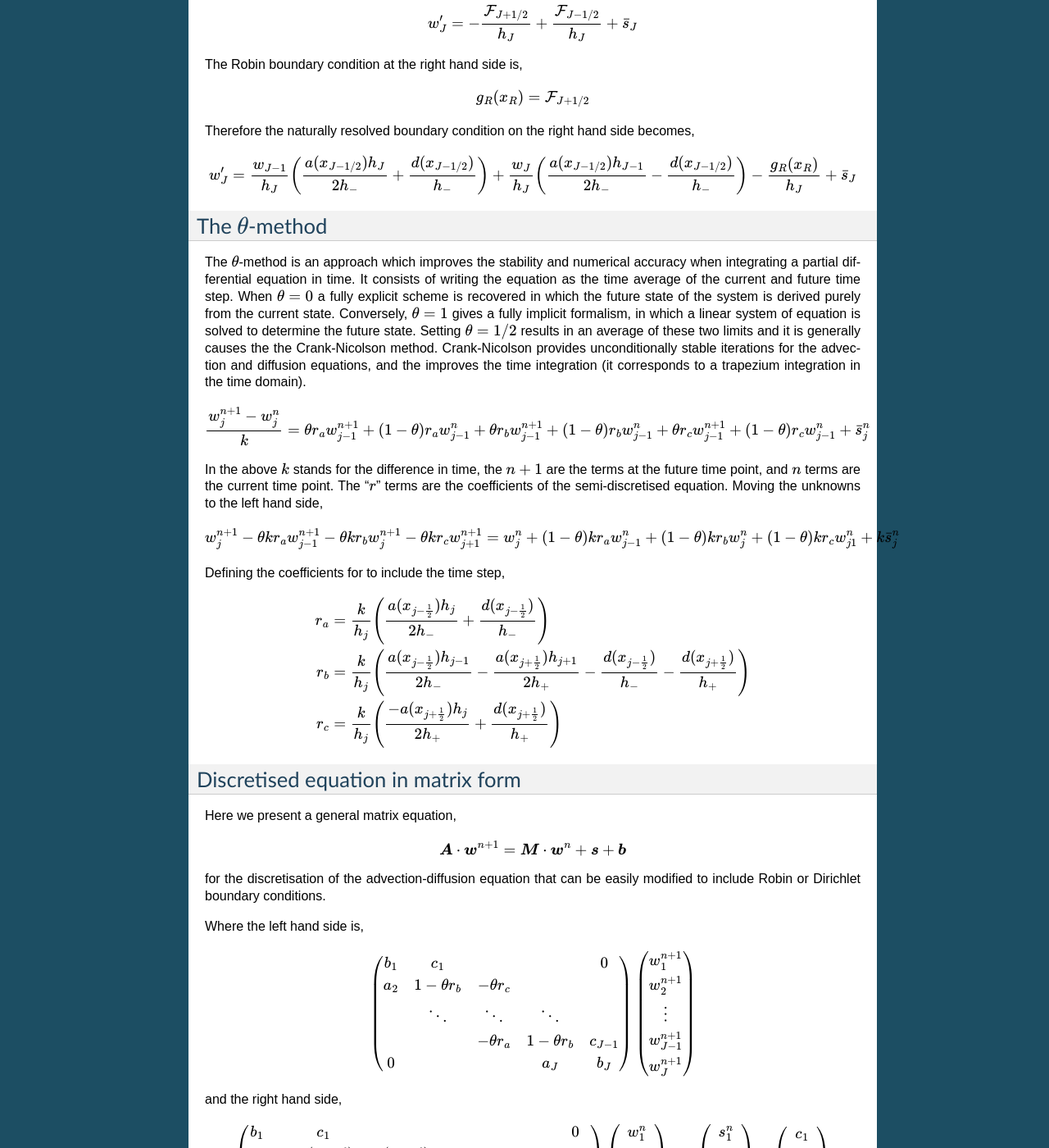
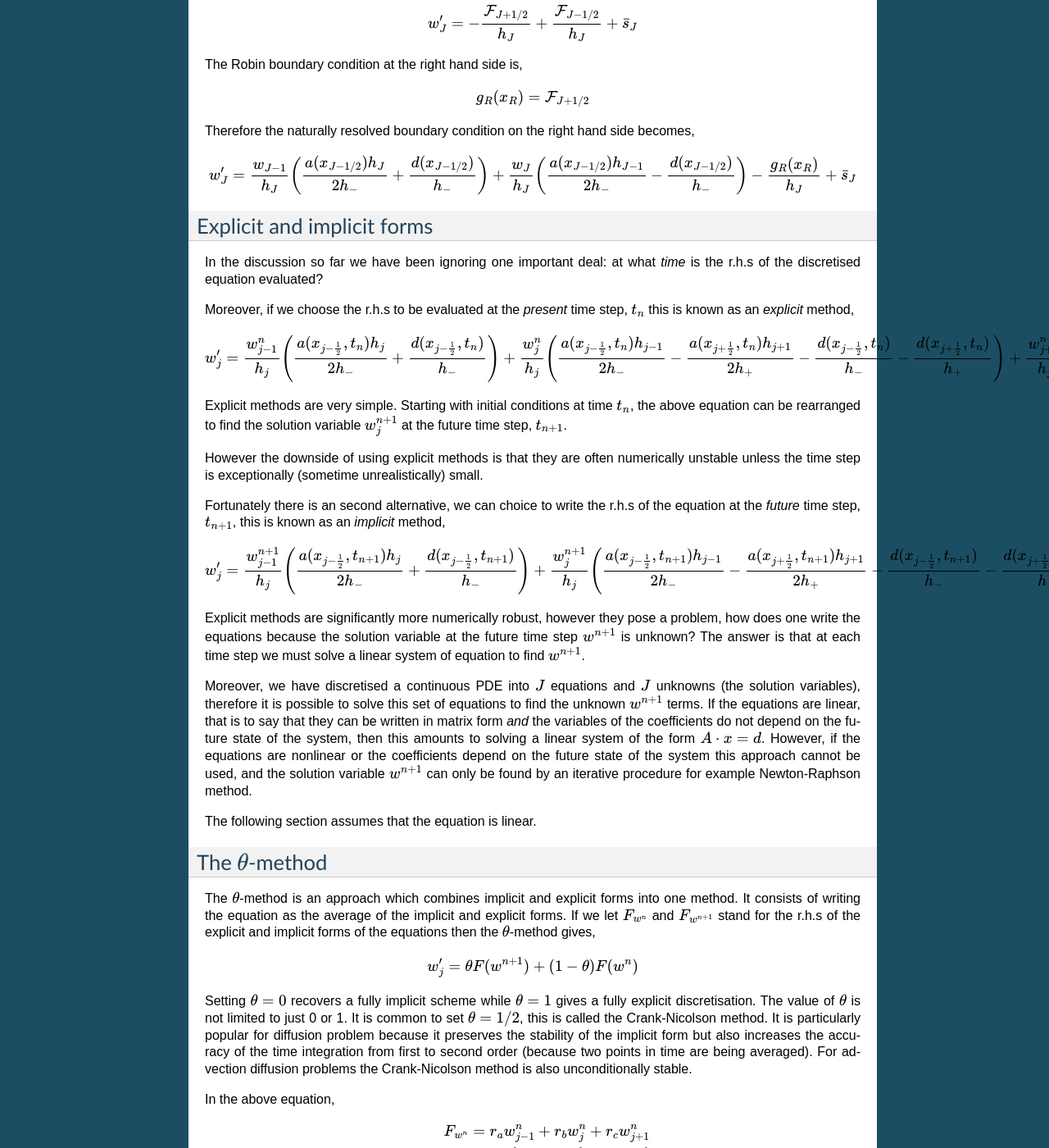
Before and after one commit to danieljfarrell/FVM, a Sphinx documentation site: the page built from source/advection_diffusion.rst, in a window 1280 px wide and 1400 px high, scrolled down 3075 px. Shown: the whole window at 82% size. Built offline with Sphinx 7.4.7, drawn with Linux system fonts in a browser that asks for light colours; some of the changed text lies outside the part shown.

Commit message:
Started to edit the advection diffusion equation notes, added section on explict and implicit forms.

```diff
--- a/source/advection_diffusion.rst
+++ b/source/advection_diffusion.rst
@@ -38,7 +38,7 @@ Substituting the definition of the fluxes into the above equation yields,
 .. math::
 	w_j^{\prime} = \frac{w_{j-1}}{h_j} \left( \frac{a(x_{j-\frac{1}{2}}) h_j}{2h_{-}} + \frac{d(x_{j-\frac{1}{2}})}{h_{-}}\right) + \frac{w_j}{h_j}\left( \frac{a(x_{j-\frac{1}{2}})h_{j-1}}{2h_{-}} - \frac{a(x_{j+\frac{1}{2}})h_{j+1}}{2h_{+}} - 	\frac{d(x_{j-\frac{1}{2}})}{h_{-}} - \frac{d(x_{j+\frac{1}{2}})}{h_{+}}  \right) + \frac{w_{j+1}}{h_j} \left( \frac{-a(x_{j+\frac{1}{2}})h_j}{2h_{+}} + \frac{d(x_{j+\frac{1}{2}})}{h_{+}} \right)
 
-This equation is the *semi-discrete* form.
+This equation is the *semi-discrete* form because the equation has not been discretised in time.
 
 Adaptive upwinding & exponential fitting
 ****************************************
@@ -121,26 +121,58 @@ Therefore the naturally resolved boundary condition on the right hand side becom
 .. math::
 	w_J^{\prime} = \frac{w_{J-1}}{h_J}\left( \frac{a(x_{J-1/2})h_{J}}{2h_{-}} + \frac{d(x_{J-1/2})}{h_{-}} \right) + \frac{w_{J}}{h_J} \left( \frac{a(x_{J-1/2}) h_{J-1}}{2h_{-}} - \frac{d(x_{J-1/2})}{h_{-}} \right) - \frac{g_{R}(x_R)}{h_J} + \bar{s}_J
 
+
+Explicit and implicit forms
+***************************
+
+In the discussion so far we have been ignoring one important deal: at what *time* is the r.h.s of the discretised equation evaluated?
+
+Moreover, if we choose the r.h.s to be evaluated at the *present* time step, :math:`t_n` this is known as an *explicit* method,
+
+.. math::
+	w_j^{\prime} = \frac{w_{j-1}^{n}}{h_j} \left( \frac{a(x_{j-\frac{1}{2}},t_n) h_j}{2h_{-}} + \frac{d(x_{j-\frac{1}{2}}, t_n)}{h_{-}}\right) + \frac{w_j^n}{h_j}\left( \frac{a(x_{j-\frac{1}{2}},t_n)h_{j-1}}{2h_{-}} - \frac{a(x_{j+\frac{1}{2}},t_n)h_{j+1}}{2h_{+}} - 	\frac{d(x_{j-\frac{1}{2}},t_n)}{h_{-}} - \frac{d(x_{j+\frac{1}{2}},t_n)}{h_{+}}  \right) + \frac{w_{j+1}^{n+1}}{h_j} \left( \frac{-a(x_{j+\frac{1}{2}},t_n)h_j}{2h_{+}} + \frac{d(x_{j+\frac{1}{2}},t_n)}{h_{+}} \right)
+
+Explicit methods are very simple. Starting with initial conditions at time :math:`t_n`, the above equation can be rearranged to find the solution variable :math:`w_j^{n+1}` at the future time step, :math:`t_{n+1}`.
+
+However the downside of using explicit methods is that they are often numerically unstable unless the time step is exceptionally (sometime unrealistically) small.
+
+Fortunately there is an second alternative, we can choice to write the r.h.s of the equation at the *future* time step, :math:`t_{n+1}`, this is known as an *implicit* method,
+
+.. math::
+	w_j^{\prime} = \frac{w_{j-1}^{n+1}}{h_j} \left( \frac{a(x_{j-\frac{1}{2}},t_{n+1}) h_j}{2h_{-}} + \frac{d(x_{j-\frac{1}{2}}, t_{n+1})}{h_{-}}\right) + \frac{w_j^{n+1}}{h_j}\left( \frac{a(x_{j-\frac{1}{2}},t_{n+1})h_{j-1}}{2h_{-}} - \frac{a(x_{j+\frac{1}{2}},t_{n+1})h_{j+1}}{2h_{+}} - 	\frac{d(x_{j-\frac{1}{2}},t_{n+1})}{h_{-}} - \frac{d(x_{j+\frac{1}{2}},t_{n+1})}{h_{+}}  \right) + \frac{w_{j+1}^{n+1}}{h_j} \left( \frac{-a(x_{j+\frac{1}{2}},t_{n+1})h_j}{2h_{+}} + \frac{d(x_{j+\frac{1}{2}},t_{n+1})}{h_{+}} \right)
+
+Explicit methods are significantly more numerically robust, however they pose a problem, how does one write the equations because the solution variable at the future time step :math:`w^{n+1}` is unknown? The answer is that at each time step we must solve a linear system of equation to find :math:`w^{n+1}`.
+
+Moreover, we have discretised a continuous PDE into :math:`J` equations and :math:`J` unknowns (the solution variables), therefore it is possible to solve this set of equations to find the unknown :math:`w^{n+1}` terms. If the equations are linear, that is to say that they can be written in matrix form *and* the variables of the coefficients do not depend on the future state of the system, then this amounts to solving a linear system of the form :math:`A\cdot x = d`. However, if the equations are nonlinear or the coefficients depend on the future state of the system this approach cannot be used, and the solution variable :math:`w^{n+1}` can only be found by an iterative procedure for example Newton-Raphson method.
+
+The following section assumes that the equation is linear.
+
 The :math:`\theta`-method
 *************************
 
-The :math:`\theta`-method is an approach which improves the stability and numerical accuracy when integrating a partial differential equation in time. It consists of writing the equation as the time average of the current and future time step. When :math:`\theta=0` a fully explicit scheme is recovered in which the future state of the system is derived purely from the current state. Conversely,  :math:`\theta=1` gives a fully implicit formalism, in which a linear system of equation is solved to determine the future state. Setting :math:`\theta=1/2` results in an average of these two limits and it is generally causes the the Crank-Nicolson method. Crank-Nicolson provides unconditionally stable iterations for the advection and diffusion equations, and the improves the time integration (it corresponds to a trapezium integration in the time domain).
-
+The :math:`\theta`-method is an approach which combines implicit and explicit forms into one method. It consists of writing the equation as the average of the implicit and explicit forms. If we let :math:`F_{w^{n}}` and :math:`F_{w^{n+1}}` stand for the r.h.s of the explicit and implicit forms of the equations then the :math:`\theta`-method gives,
 
 .. math::
-	\frac{w_j^{n+1} - w_j^n}{k} = \theta r_a w_{j-1}^{n+1} + (1 - \theta) r_a w_{j-1}^{n} + \theta r_b w_{j-1}^{n+1}  + (1 - \theta) r_b w_{j-1}^{n} +  \theta r_c w_{j-1}^{n+1}  + (1 - \theta) r_c w_{j-1}^{n} + \bar{s}_j^n
+	w_j^{\prime} = \theta F(w^{n+1}) + (1-\theta)F(w^{n})
 
-In the above :math:`k` stands for the difference in time, the :math:`n+1` are the terms at the future time point, and :math:`n` terms are the current time point. The ":math:`r`" terms are the coefficients of the semi-discretised equation. Moving the unknowns to the left hand side,
+Setting :math:`\theta=0` recovers a fully implicit scheme while :math:`\theta=1` gives a fully explicit discretisation. The value of :math:`\theta` is not limited to just 0 or 1. It is common to set :math:`\theta=1/2`, this is called the Crank-Nicolson method. It is particularly popular for diffusion problem because it preserves the stability of the implicit form but also increases the accuracy of the time integration from first to second order (because two points in time are being averaged). For advection diffusion problems the Crank-Nicolson method is also unconditionally stable.
+
+In the above equation,
 
 .. math::
-	w_j^{n+1} - \theta k r_a w_{j-1}^{n+1} - \theta k r_b w_{j}^{n+1} - \theta k r_c w_{j+1}^{n+1} = w_j^{n} + (1 - \theta) k r_a w_{j-1}^{n} + (1 - \theta) k r_b w_{j}^{n} + (1 - \theta) k r_c w_{j1}^{n} + k \bar{s}_j^n
+	F_{w^{n}} = r_a w_{j-1}^{n} + r_b w_{j}^{n} + r_c w_{j+1}^{n} \\
+	F_{w^{n+1}} = r_a w_{j-1}^{n+1} + r_b w_{j}^{n+1} + r_c w_{j+1}^{n+1}
 
-Defining the coefficients for to include the time step,
+and the coefficients are,
 
 .. math::
-	r_a & = \frac{k}{h_j} \left( \frac{a(x_{j-\frac{1}{2}}) h_j}{2h_{-}}  + \frac{d(x_{j-\frac{1}{2}})}{h_{-}}\right) \\
-	r_b & = \frac{k}{h_j}\left( \frac{a(x_{j-\frac{1}{2}})h_{j-1}}{2h_{-}} - \frac{a(x_{j+\frac{1}{2}})h_{j+1}}{2h_{+}} - \frac{d(x_{j-\frac{1}{2}})}{h_{-}} - \frac{d(x_{j+\frac{1}{2}})}{h_{+}}  \right)\\
-	r_c & = \frac{k}{h_j} \left( \frac{-a(x_{j+\frac{1}{2}})h_j}{2h_{+}} + \frac{d(x_{j+\frac{1}{2}})}{h_{+}} \right)
+	r_a & = \frac{1}{h_j} \left( \frac{a(x_{j-\frac{1}{2}}) h_j}{2h_{-}}  + \frac{d(x_{j-\frac{1}{2}})}{h_{-}}\right) \\
+	r_b & = \frac{1}{h_j}\left( \frac{a(x_{j-\frac{1}{2}})h_{j-1}}{2h_{-}} - \frac{a(x_{j+\frac{1}{2}})h_{j+1}}{2h_{+}} - \frac{d(x_{j-\frac{1}{2}})}{h_{-}} - \frac{d(x_{j+\frac{1}{2}})}{h_{+}}  \right)\\
+	r_c & = \frac{1}{h_j} \left( \frac{-a(x_{j+\frac{1}{2}})h_j}{2h_{+}} + \frac{d(x_{j+\frac{1}{2}})}{h_{+}} \right)
+
+We have written the coefficients without dependence on time to simplify the notation, but the coefficients should be calculated at the same time points as their solution variable. However, the coefficients must be linear, they should not depend on the values of the solution variable.
+
+**STOPPED HERE NEED TO UPDATE THE MATRIX EXPRESSION FOR THE THE NEW SYSTEM FOR TIME ITERATION**
 
 Discretised equation in matrix form
 ***********************************
--- a/source/finite_volume_method.rst
+++ b/source/finite_volume_method.rst
@@ -1,6 +1,6 @@
 Introduction to the Finite Volume Method (FVM)
 ----------------------------------------------
 
-The finite volume method (FVM) uses a fundamental unit of averages over small spatial elements, or cells. The finite volume method is particularly power technique when applied to conservation equations because the conservative properties of the governing equation are maintained even at the discretised level, without introducing any approximations. This property is achieved by analytically integrating the equation over the cell volume and then using the integral form as a starting point for the discretisation.
+The finite volume method (FVM) uses a fundamental unit of averages over small spatial elements, or cells. The finite volume method is particularly power technique when applied to conservation equations because the conservative properties of the governing equation are maintained even at the discretised level without introducing any approximations. This property is achieved by analytically integrating the equation over the cell volume and then using the integral form as a starting point for the discretisation.
 
 In these notes are my online lab book, written while I leaning this technique and applying it (with examples) to various physical problems (particularly those related to semiconductor physics).
```
